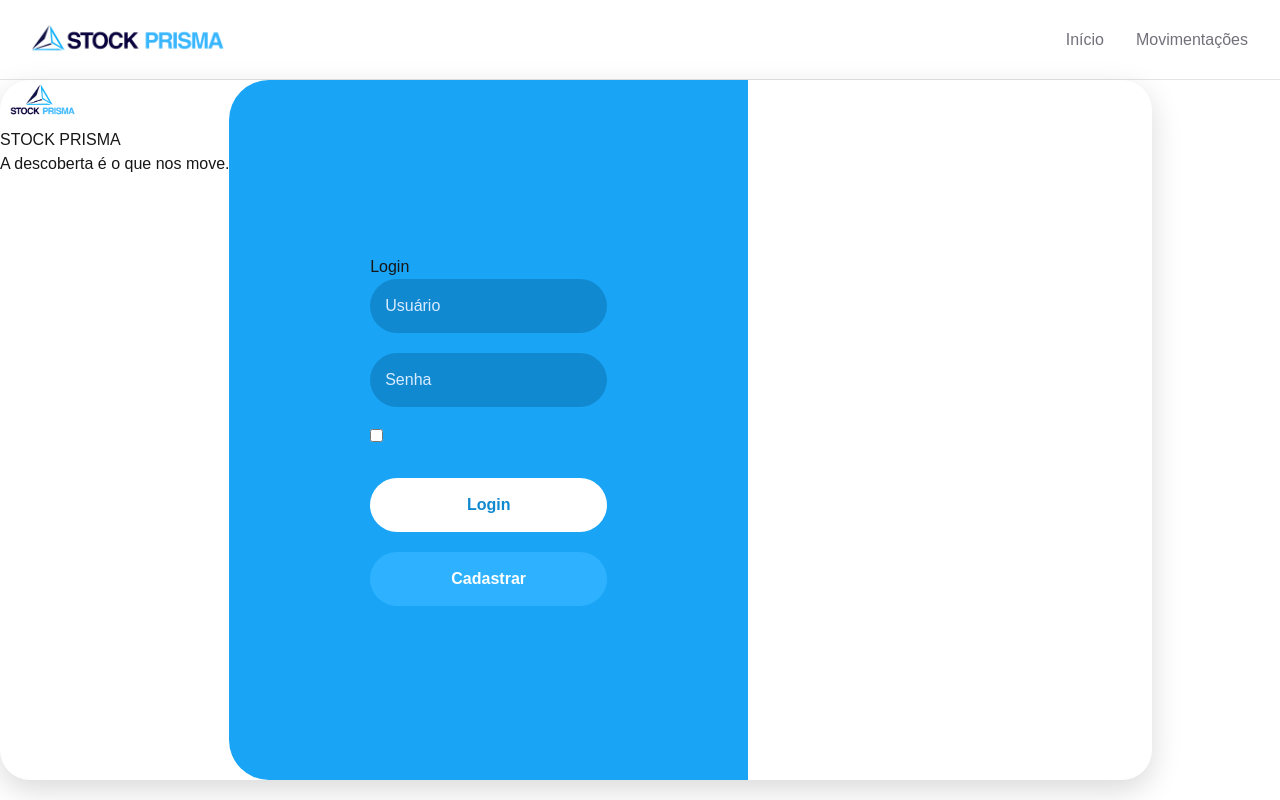
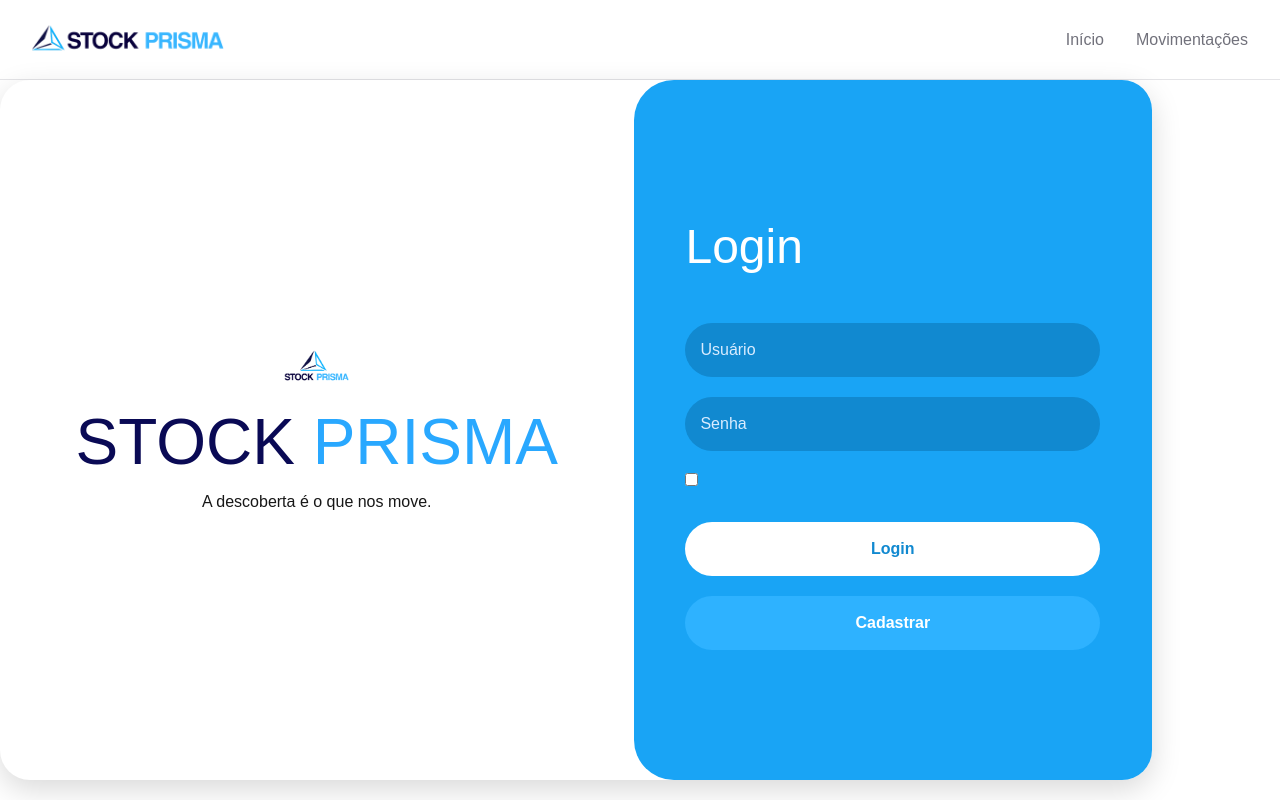
Before and after one commit to pajelive/stock-prisma, a Next.js app in the folder stock_prisma_interface/: page /login in a window 1280 px wide. Built offline with nearby package versions, Linux system fonts and the light colour scheme.

Commit message:
Alterando o caminho do estilo da tla de login

```diff
--- a/stock_prisma_interface/src/components/TelaLogin.jsx
+++ b/stock_prisma_interface/src/components/TelaLogin.jsx
@@ -4,7 +4,7 @@ import styles from './TelaLogin.module.css'
 export default function TelaLogin() {
     return (
         <div className={styles.container}>
-            <div className="leftPanel">
+            <div className={styles.leftPanel}>
                 <Image
                     src="/stock-prisma-logo-vertical.png"
                     alt="Stock Prisma"
@@ -17,7 +17,7 @@ export default function TelaLogin() {
                 <p className="slogan">A descoberta é o que nos move.</p>
             </div>
             <div className={styles.rightPanel}>
-                <div className="loginCard">
+                <div className={styles.loginCard}>
                     <h2>Login</h2>
                     <form action="">
                         <div className={styles.inputBox}>
```
